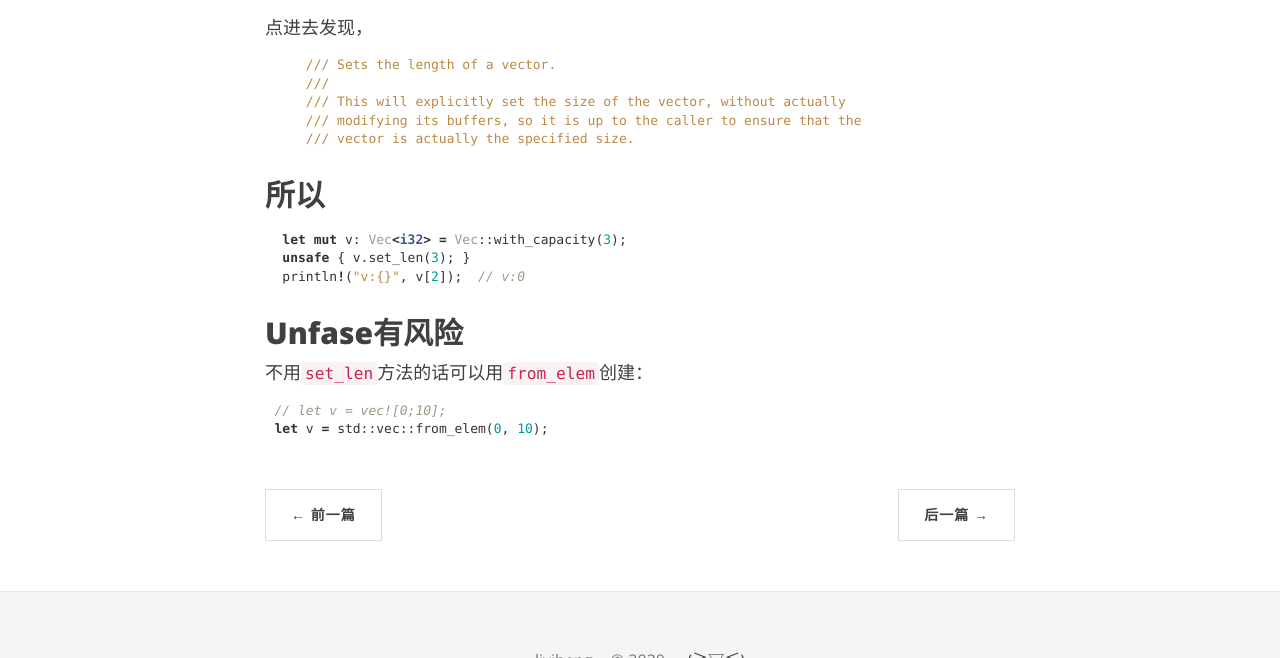
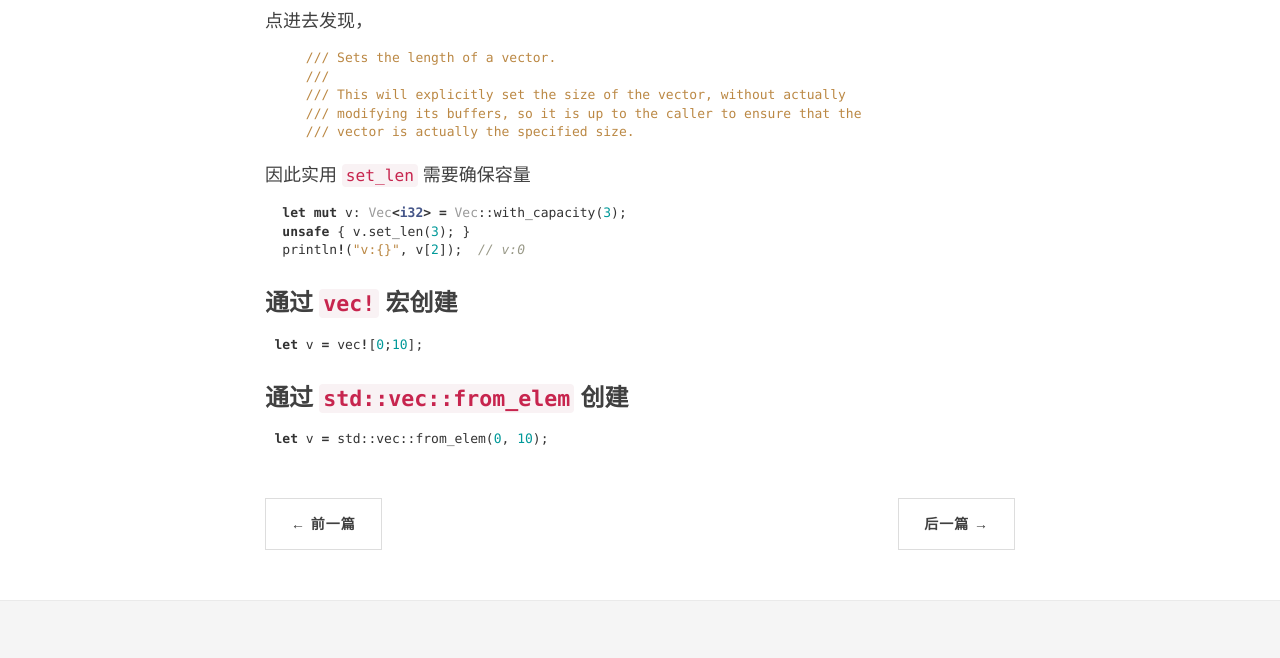
Before and after one commit to liyiheng/blog, a plain HTML site: page 2018/06/rust学习创建vec指定长度/index.html in a window 1280 px wide. Shown: the part 522-1180 px from the top of the page. Drawn offline with nearby package versions, Linux system fonts and the light colour scheme; some packages are replaced by stand-ins of ours; a script that the page names is missing.

Commit message:
Post fix: Rust vector

```diff
--- a/2018/06/rust学习创建vec指定长度/index.html
+++ b/2018/06/rust学习创建vec指定长度/index.html
@@ -62,7 +62,7 @@ println!(&#34;{}&#34;, v[2]);// index out of bounds
   "headline": "[Rust学习]创建Vec指定长度",
   "description" : "golang中可创建指定长度的切片，Rust中的Vec只能在创建时指定容量。\nletv: Vec\u0026lt;i32\u0026gt;=Vec::with_capacity(3);println!(\u0026#34;{}\u0026#34;,v[2]);\/\/ index out of bounds ",
   "inLanguage" : "zh-cn",
-  "wordCount":  67 ,
+  "wordCount":  70 ,
   "datePublished" : "2018-06-27T00:00:00",
   "dateModified" : "2018-06-27T00:00:00",
   "image" : "https:\/\/liyiheng.github.io\/blog\/",
@@ -266,7 +266,7 @@ println!(&#34;{}&#34;, v[2]);// index out of bounds
         <p>golang中可创建指定长度的切片，Rust中的Vec只能在创建时指定容量。</p>
 <div class="highlight"><pre class="chroma"><code class="language-rust" data-lang="rust"><span class="kd">let</span><span class="w"> </span><span class="n">v</span>: <span class="nb">Vec</span><span class="o">&lt;</span><span class="kt">i32</span><span class="o">&gt;</span><span class="w"> </span><span class="o">=</span><span class="w"> </span><span class="nb">Vec</span>::<span class="n">with_capacity</span><span class="p">(</span><span class="mi">3</span><span class="p">);</span><span class="w">
 </span><span class="w"></span><span class="n">println</span><span class="o">!</span><span class="p">(</span><span class="s">&#34;{}&#34;</span><span class="p">,</span><span class="w"> </span><span class="n">v</span><span class="p">[</span><span class="mi">2</span><span class="p">]);</span><span class="c1">// index out of bounds
-</span></code></pre></div><h2 id="set_len方法"><code>set_len()</code>方法</h2>
+</span></code></pre></div><h3 id="unsafe-的-set_len">Unsafe 的 <code>set_len()</code></h3>
 <div class="highlight"><pre class="chroma"><code class="language-rust" data-lang="rust"><span class="kd">let</span><span class="w"> </span><span class="k">mut</span><span class="w"> </span><span class="n">v</span>: <span class="nb">Vec</span><span class="o">&lt;</span><span class="kt">i32</span><span class="o">&gt;</span><span class="w"> </span><span class="o">=</span><span class="w"> </span><span class="nb">Vec</span>::<span class="n">new</span><span class="p">();</span><span class="w">
 </span><span class="w"></span><span class="k">unsafe</span><span class="w"> </span><span class="p">{</span><span class="w"> </span><span class="n">v</span><span class="p">.</span><span class="n">set_len</span><span class="p">(</span><span class="mi">3</span><span class="p">);</span><span class="w"> </span><span class="p">}</span><span class="w">
 </span><span class="w"></span><span class="n">println</span><span class="o">!</span><span class="p">(</span><span class="s">&#34;v:{}&#34;</span><span class="p">,</span><span class="w"> </span><span class="n">v</span><span class="p">[</span><span class="mi">2</span><span class="p">]);</span><span class="c1">// SIGSEGV, 段错误
@@ -276,14 +276,14 @@ println!(&#34;{}&#34;, v[2]);// index out of bounds
 </span><span class="sd"></span><span class="w">    </span><span class="sd">/// This will explicitly set the size of the vector, without actually
 </span><span class="sd"></span><span class="w">    </span><span class="sd">/// modifying its buffers, so it is up to the caller to ensure that the
 </span><span class="sd"></span><span class="w">    </span><span class="sd">/// vector is actually the specified size.
-</span></code></pre></div><h2 id="所以">所以</h2>
+</span></code></pre></div><p>因此实用 <code>set_len</code> 需要确保容量</p>
 <div class="highlight"><pre class="chroma"><code class="language-rust" data-lang="rust"><span class="w"> </span><span class="kd">let</span><span class="w"> </span><span class="k">mut</span><span class="w"> </span><span class="n">v</span>: <span class="nb">Vec</span><span class="o">&lt;</span><span class="kt">i32</span><span class="o">&gt;</span><span class="w"> </span><span class="o">=</span><span class="w"> </span><span class="nb">Vec</span>::<span class="n">with_capacity</span><span class="p">(</span><span class="mi">3</span><span class="p">);</span><span class="w">
 </span><span class="w"> </span><span class="k">unsafe</span><span class="w"> </span><span class="p">{</span><span class="w"> </span><span class="n">v</span><span class="p">.</span><span class="n">set_len</span><span class="p">(</span><span class="mi">3</span><span class="p">);</span><span class="w"> </span><span class="p">}</span><span class="w">
 </span><span class="w"> </span><span class="n">println</span><span class="o">!</span><span class="p">(</span><span class="s">&#34;v:{}&#34;</span><span class="p">,</span><span class="w"> </span><span class="n">v</span><span class="p">[</span><span class="mi">2</span><span class="p">]);</span><span class="w">  </span><span class="c1">// v:0
-</span></code></pre></div><h2 id="unfase有风险">Unfase有风险</h2>
-<p>不用<code>set_len</code>方法的话可以用<code>from_elem</code>创建：</p>
-<div class="highlight"><pre class="chroma"><code class="language-rust" data-lang="rust"><span class="c1">// let v = vec![0;10];
-</span><span class="c1"></span><span class="kd">let</span><span class="w"> </span><span class="n">v</span><span class="w"> </span><span class="o">=</span><span class="w"> </span><span class="n">std</span>::<span class="n">vec</span>::<span class="n">from_elem</span><span class="p">(</span><span class="mi">0</span><span class="p">,</span><span class="w"> </span><span class="mi">10</span><span class="p">);</span><span class="w">
+</span></code></pre></div><h3 id="通过-vec-宏创建">通过 <code>vec!</code> 宏创建</h3>
+<div class="highlight"><pre class="chroma"><code class="language-rust" data-lang="rust"><span class="kd">let</span><span class="w"> </span><span class="n">v</span><span class="w"> </span><span class="o">=</span><span class="w"> </span><span class="n">vec</span><span class="o">!</span><span class="p">[</span><span class="mi">0</span><span class="p">;</span><span class="mi">10</span><span class="p">];</span><span class="w">
+</span></code></pre></div><h3 id="通过-stdvecfrom_elem-创建">通过 <code>std::vec::from_elem</code> 创建</h3>
+<div class="highlight"><pre class="chroma"><code class="language-rust" data-lang="rust"><span class="kd">let</span><span class="w"> </span><span class="n">v</span><span class="w"> </span><span class="o">=</span><span class="w"> </span><span class="n">std</span>::<span class="n">vec</span>::<span class="n">from_elem</span><span class="p">(</span><span class="mi">0</span><span class="p">,</span><span class="w"> </span><span class="mi">10</span><span class="p">);</span><span class="w">
 </span></code></pre></div>
 
 
```
